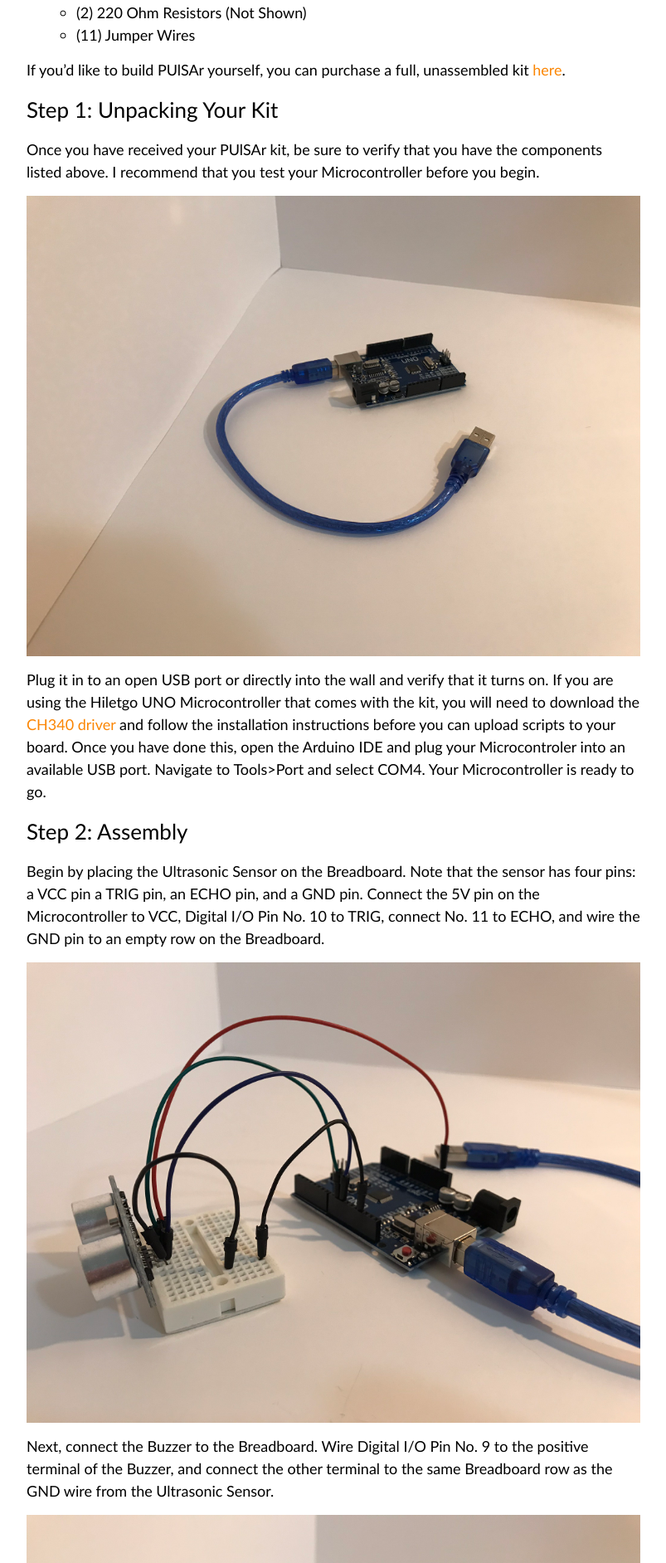
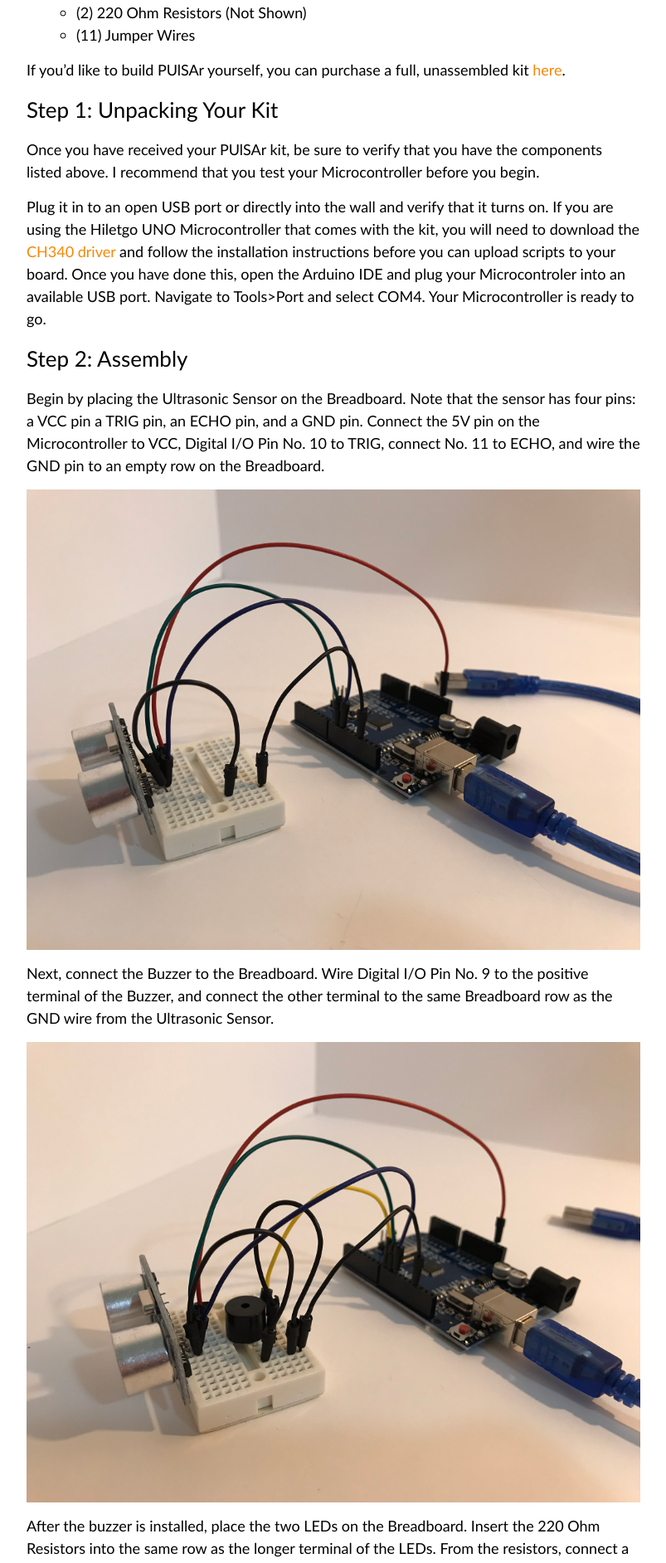
Before and after one commit to DeltaLyceum/aherkel09.github.io, a Jekyll site: the page built from _posts/2017-12-04-PUlSAr.md, in a window 1280 px wide. Shown: the part 1136-3020 px from the top of the page at 83% size, without its empty margins (238-1041 px from the left). Built offline with Jekyll 4.4.1, drawn with Linux system fonts in a browser that asks for light colours.

Commit message:
Update 2017-12-04-PUlSAr.md

```diff
--- a/_posts/2017-12-04-PUlSAr.md
+++ b/_posts/2017-12-04-PUlSAr.md
@@ -79,7 +77,6 @@ In the Arduino IDE, Verify your sketch to ensure the code has been entered prope
 [driver_link]: https://sparks.gogo.co.nz/ch340.html
 
 [kit_image]: /assets/PUlSAr_Kit.jpg
-[microcontroller_image]: /assets/Hiletgo_Microcontroller.jpg
 [sensor_image]: /assets/PUlSAr_Sensor_Wiring.jpg
 [buzzer_image]: /assets/PUlSAr_Buzzer_Wiring.jpg
 [led_image]: /assets/PUlSAr_LED_Wiring.jpg
```
Also changed, not shown: other parts of _posts/2017-12-04-PUlSAr.md (+0 -2 lines).
